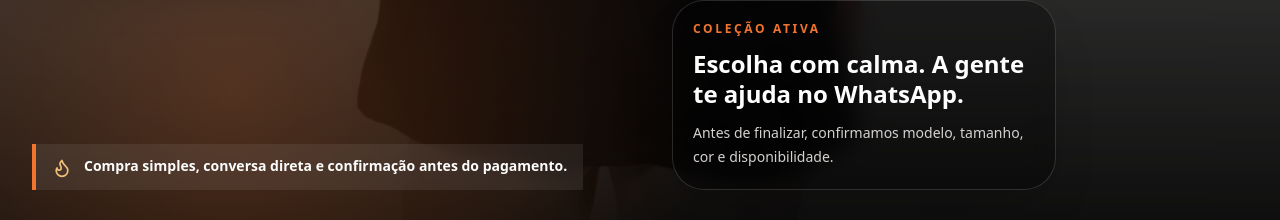
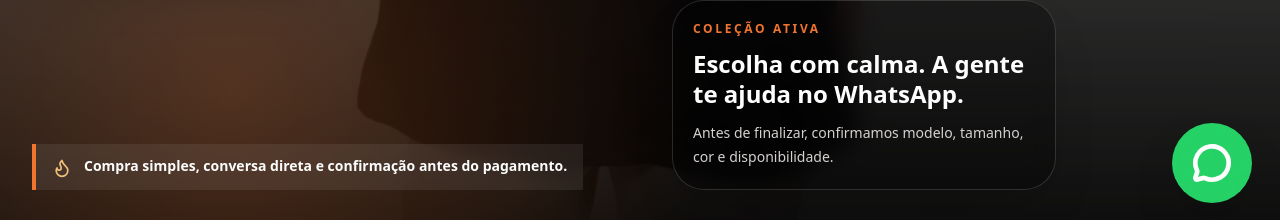
Before and after one commit to marcospdosantos-cmyk/site-idehub, a React (Vite) app: page / in a window 1280 px wide. Shown: the part 569-789 px from the top of the page. Built offline with nearby package versions, Linux system fonts and the light colour scheme; no server answers; a web font is replaced by a local one.

Commit message:
Add floating WhatsApp contact button

```diff
--- a/src/App.tsx
+++ b/src/App.tsx
@@ -14,6 +14,7 @@ import { fetchStorefront, sendCheckout } from './lib/api';
 import { resolveLocalUrl } from './lib/urls';
 
 const CART_STORAGE_KEY = 'idehub-cart';
+const WHATSAPP_HELP_MESSAGE = 'Oi, tudo bem? pode me ajudar a escolher a minha camiseta?';
 
 const fallbackSettings: StoreSettings = {
   storeName: 'Ide.hub',
@@ -418,6 +419,11 @@ export default function App() {
 
     handleSelectCategory(category || categories[0] || 'Todos');
   };
+
+  const whatsappHelpLink = useMemo(() => {
+    const whatsappNumber = settings.whatsappNumber.replace(/\D/g, '');
+    return `https://wa.me/${whatsappNumber}?text=${encodeURIComponent(WHATSAPP_HELP_MESSAGE)}`;
+  }, [settings.whatsappNumber]);
 
   const handleContinueShopping = () => {
     setIsCartOpen(false);
@@ -881,6 +887,16 @@ export default function App() {
       <Testimonials />
       <Footer settings={settings} />
 
+      <a
+        href={whatsappHelpLink}
+        target="_blank"
+        rel="noreferrer"
+        aria-label="Chamar atendimento no WhatsApp"
+        className="fixed bottom-5 right-5 z-40 inline-flex h-16 w-16 items-center justify-center rounded-full bg-[#25D366] text-white shadow-2xl shadow-black/25 transition-transform hover:scale-105 focus-visible:outline focus-visible:outline-4 focus-visible:outline-offset-4 focus-visible:outline-[#25D366]/35 sm:bottom-7 sm:right-7 sm:h-20 sm:w-20"
+      >
+        <MessageCircle className="h-8 w-8 sm:h-10 sm:w-10" strokeWidth={2.8} />
+      </a>
+
       {/* Modals & Drawers */}
       {selectedProduct && (
         <ProductModal
```
